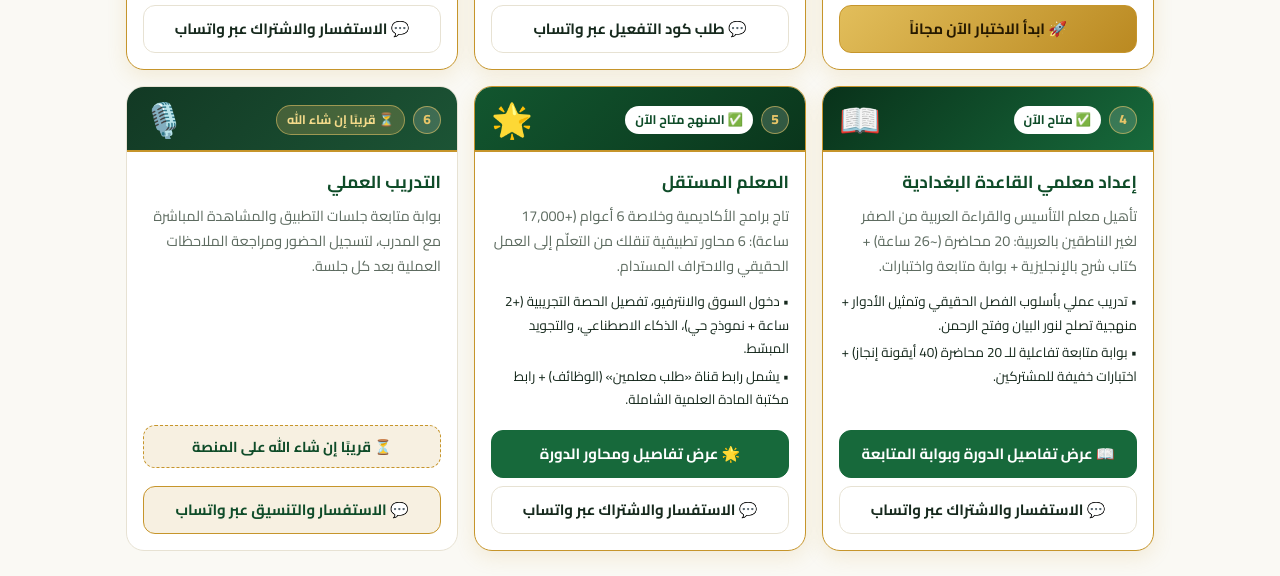
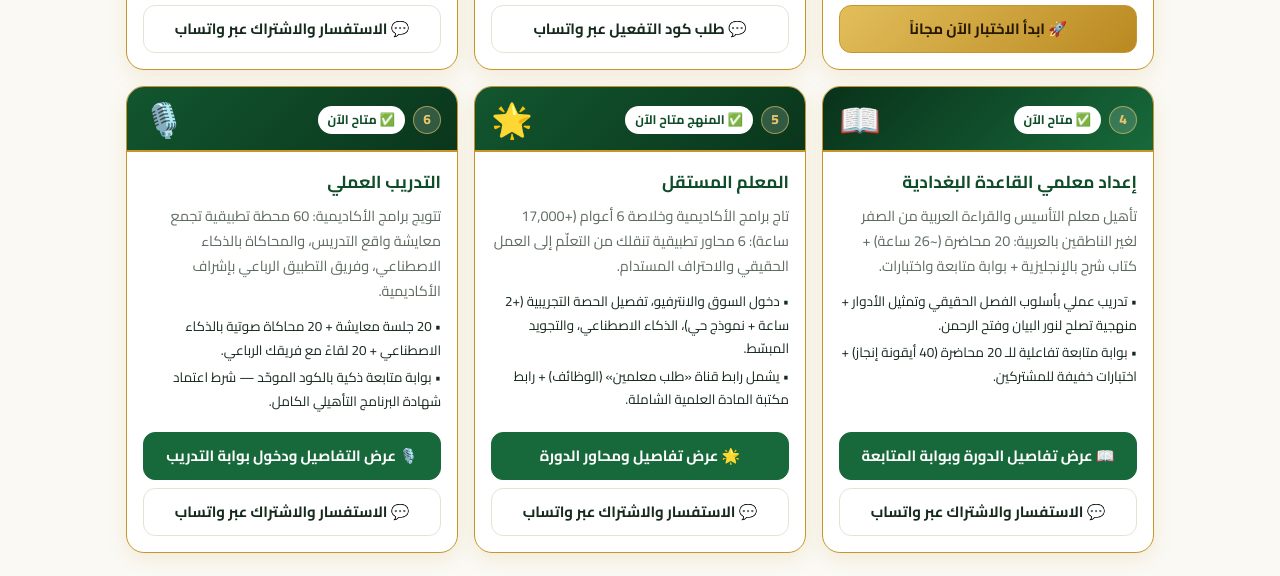
Before and after one commit to alsajid-academyt/teachers, a plain HTML site: page index.html in a window 1280 px wide. Shown: the part 736-1312 px from the top of the page. Drawn offline with Linux system fonts and the light colour scheme.

Commit message:
Add files via upload

```diff
--- a/index.html
+++ b/index.html
@@ -225,20 +225,24 @@ footer{text-align:center;font-size:.84rem;color:var(--mut);margin-top:22px}
     </article>
 
     <!-- 6. التدريب العملي -->
-    <article class="card">
-      <div class="c-cover soon-bg">
+    <article class="card active-card">
+      <div class="c-cover gold-bg">
         <div style="display:flex;align-items:center;gap:8px">
           <span class="c-num">6</span>
-          <span class="badge soon">⏳ قريبًا إن شاء الله</span>
+          <span class="badge live">✅ متاح الآن</span>
         </div>
         <div class="c-ic">🎙️</div>
       </div>
       <div class="c-body">
         <h4>التدريب العملي</h4>
-        <p>بوابة متابعة جلسات التطبيق والمشاهدة المباشرة مع المدرب، لتسجيل الحضور ومراجعة الملاحظات العملية بعد كل جلسة.</p>
+        <p>تتويج برامج الأكاديمية: 60 محطة تطبيقية تجمع معايشة واقع التدريس، والمحاكاة بالذكاء الاصطناعي، وفريق التطبيق الرباعي بإشراف الأكاديمية.</p>
+        <ul class="c-pts">
+          <li>• 20 جلسة معايشة + 20 محاكاة صوتية بالذكاء الاصطناعي + 20 لقاءً مع فريقك الرباعي.</li>
+          <li>• بوابة متابعة ذكية بالكود الموحّد — شرط اعتماد شهادة البرنامج التأهيلي الكامل.</li>
+        </ul>
         <div class="c-acts">
-          <div class="soon-banner">⏳ قريبًا إن شاء الله على المنصة</div>
-          <a class="btn soft full" href="https://wa.me/201091102946?text=%D8%A7%D9%84%D8%B3%D9%84%D8%A7%D9%85%20%D8%B9%D9%84%D9%8A%D9%83%D9%85%D8%8C%20%D8%A3%D9%88%D8%AF%20%D8%A7%D9%84%D8%A7%D8%B3%D8%AA%D9%81%D8%B3%D8%A7%D8%B1%20%D8%B9%D9%86%20%D8%AC%D9%84%D8%B3%D8%A7%D8%AA%20%D8%A7%D9%84%D8%AA%D8%AF%D8%B1%D9%8A%D8%A8%20%D8%A7%D9%84%D8%B9%D9%85%D9%84%D9%8A%20%D8%A7%D9%84%D9%85%D8%A8%D8%A7%D8%B4%D8%B1%20%D9%81%D9%8A%20%D8%A3%D9%83%D8%A7%D8%AF%D9%8A%D9%85%D9%8A%D8%A9%20%D8%A7%D9%84%D8%B3%D8%A7%D8%AC%D8%AF" target="_blank" rel="noopener noreferrer">💬 الاستفسار والتنسيق عبر واتساب</a>
+          <a class="btn pri full" href="practical.html">🎙️ عرض التفاصيل ودخول بوابة التدريب</a>
+          <a class="btn full" href="https://wa.me/201091102946?text=%D8%A7%D9%84%D8%B3%D9%84%D8%A7%D9%85%20%D8%B9%D9%84%D9%8A%D9%83%D9%85%D8%8C%20%D8%A3%D9%88%D8%AF%20%D8%A7%D9%84%D8%A7%D8%B3%D8%AA%D9%81%D8%B3%D8%A7%D8%B1%20%D9%88%D8%A7%D9%84%D8%A7%D8%B4%D8%AA%D8%B1%D8%A7%D9%83%20%D9%81%D9%8A%20%D8%A8%D8%B1%D9%86%D8%A7%D9%85%D8%AC%20%D8%A7%D9%84%D8%AA%D8%AF%D8%B1%D9%8A%D8%A8%20%D8%A7%D9%84%D8%B9%D9%85%D9%84%D9%8A%20%D9%81%D9%8A%20%D8%A3%D9%83%D8%A7%D8%AF%D9%8A%D9%85%D9%8A%D8%A9%20%D8%A7%D9%84%D8%B3%D8%A7%D8%AC%D8%AF" target="_blank" rel="noopener noreferrer">💬 الاستفسار والاشتراك عبر واتساب</a>
         </div>
       </div>
     </article>
```
Also changed, not shown: sitemap.xml (+12 -0 lines).
